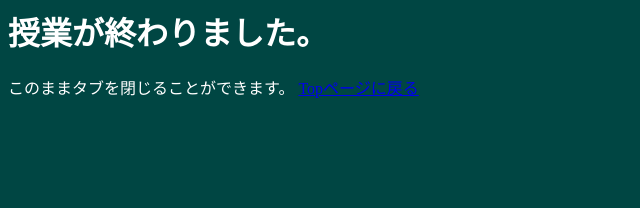
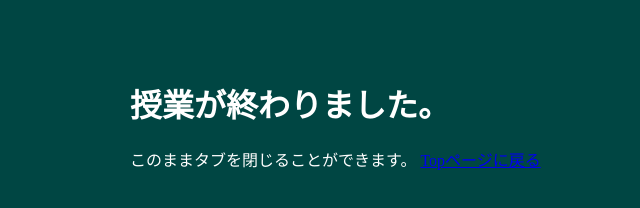
Before and after one commit to yu-tetra/pro2020, a plain HTML site: page exit.html in a window 1280 px wide. Shown: the whole page, without its empty margins (0-640 px from the left). Drawn offline with Linux system fonts and the light colour scheme; files that its build step writes are made by us from their sources.

Commit message:
’こみっと'

```diff
--- /dev/null
+++ b/CSS/content.css
@@ -0,0 +1,4 @@
+body{
+    margin-top: 80px;
+    margin-left: 130px;
+}
--- a/exit.html
+++ b/exit.html
@@ -3,6 +3,7 @@
     <meta charset="UTF-8">
     <meta name="viewport" content="width=device-width, initial-scale=1.0">
     <link rel="stylesheet" href="../public/CSS/style.css">
+    <link rel="stylesheet" href="./CSS/content.css">
     <title>Topページ</title>
 </head>
 <body>
```
Also changed, not shown: main.html (+1 -0 lines), teacher.html (+2 -1 lines), teacher_login.html (+2 -1 lines).
